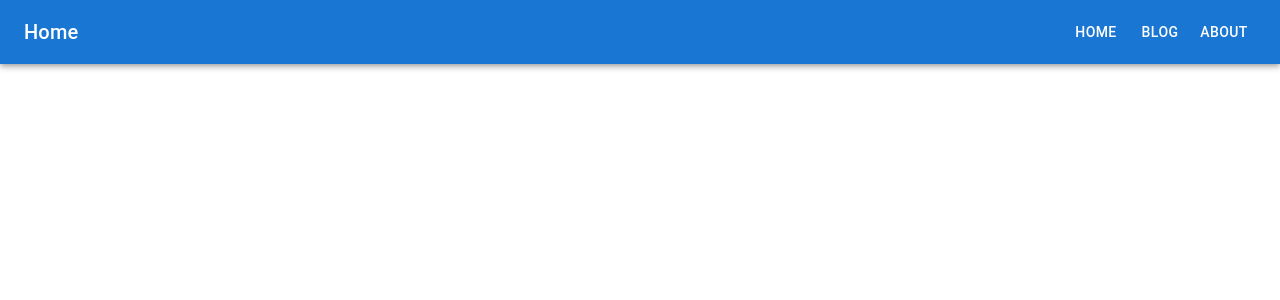
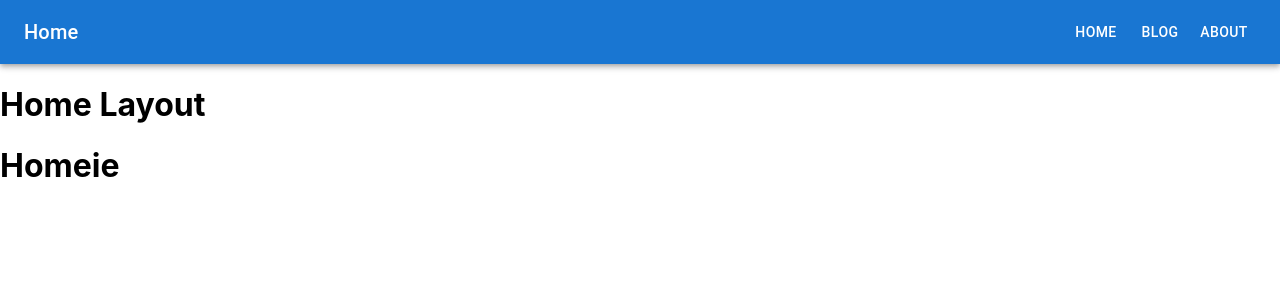
Before and after one commit to Theismol/P4-Password-Manager, a React (Create React App) app in the folder client2/: page / in a window 1280 px wide. Shown: the top 300 px of the page. Built offline with nearby package versions, Linux system fonts and the light colour scheme.

Commit message:
menubar virker, med at rendere den rigtige page under

```diff
--- a/client2/src/App.js
+++ b/client2/src/App.js
@@ -1,19 +1,19 @@
-import { BrowserRouter, Routes, Route } from 'react-router-dom';
+import { Routes, Route } from 'react-router-dom';
 import Home from './pages/home/Home';
 import HomeLayout from './components/Layout/homeLayout';
 
 function App() {
   return (
-    <BrowserRouter>
+
       <Routes>
-        <Route element={<HomeLayout />}>
-          <Route path="/" element={<Home />} />
-          <Route path="/home" element={<Home />} />
-          <Route path="/hi" element={<h1>asdasd</h1>} />
+        <Route path="/" element={<HomeLayout />}>
+          <Route index element={<Home />} />
+          <Route path="home" element={<Home />} />
+          <Route path="hi" element={<h1>asdasd</h1>} />
         </Route>
         <Route path="*" element={<h1>not found</h1>} />
       </Routes>
-    </BrowserRouter>
+
   );
 }
 
--- a/client2/src/components/Layout/homeLayout.js
+++ b/client2/src/components/Layout/homeLayout.js
@@ -1,13 +1,16 @@
 import React from "react";
 import HomeNavBar from "../navbars/homeNavBar";
+import { Outlet } from "react-router-dom";
 
-const HomeLayout = ({children}) => {
+const HomeLayout = ({ children }) => {
     return (
         <div>
             <HomeNavBar />
+            <h1>Home Layout</h1>
+            <Outlet />
             {children}
         </div>
-    )
-}
+    );
+};
 
 export default HomeLayout;
--- a/client2/src/components/navbars/homeNavBar.js
+++ b/client2/src/components/navbars/homeNavBar.js
@@ -3,7 +3,9 @@ import { Link } from 'react-router-dom';
 
 function HomeNavBar() {
     return (
+        <div>
         <AppBar position='static'>
+
             <Toolbar>
                 <Typography variant="h6" component="div" sx={{ flexGrow: 1 }}>
                     Home
@@ -13,6 +15,7 @@ function HomeNavBar() {
                 <Button color="inherit" component={Link} to="/about">About</Button>
             </Toolbar>
         </AppBar>
+        </div>
     );
 }
 
--- a/client2/src/index.js
+++ b/client2/src/index.js
@@ -3,11 +3,14 @@ import ReactDOM from 'react-dom/client';
 import './index.css';
 import App from './App';
 import reportWebVitals from './reportWebVitals';
+import { BrowserRouter } from 'react-router-dom';
 
 const root = ReactDOM.createRoot(document.getElementById('root'));
 root.render(
   <React.StrictMode>
-    <App />
+    <BrowserRouter>
+      <App />
+    </BrowserRouter>
   </React.StrictMode>
 );
 
```
